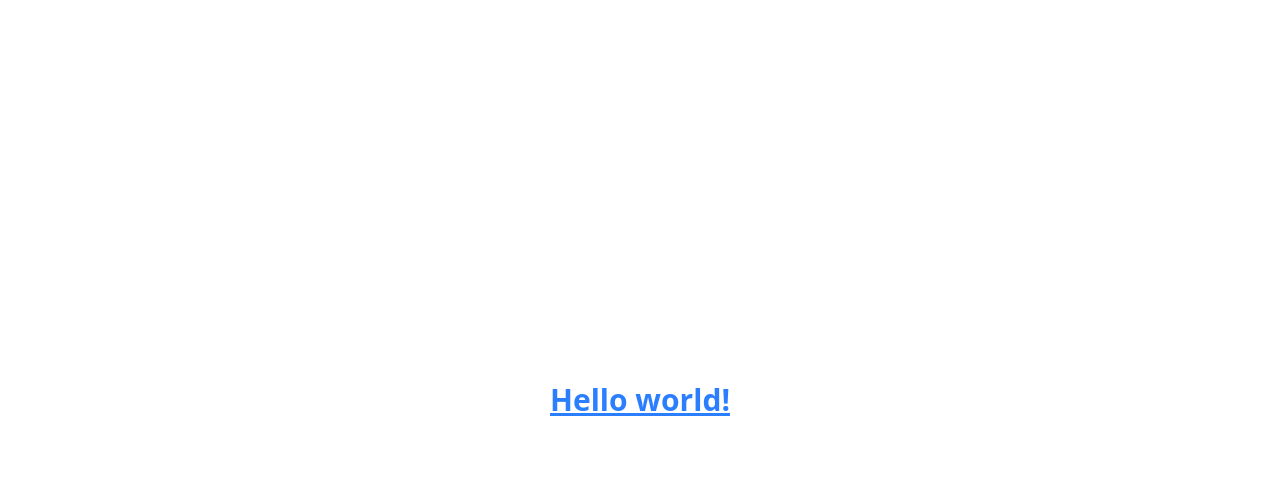
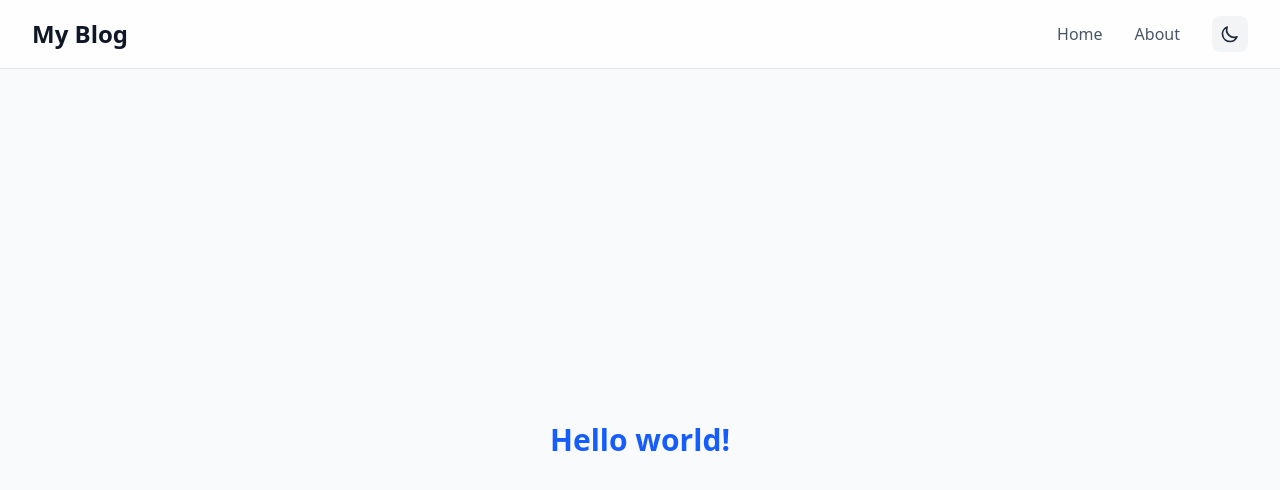
Before and after one commit to jihyukma123/blog, a React (Vite) app: page / in a window 1280 px wide. Shown: the top 490 px of the page. Built offline with nearby package versions, Linux system fonts and the light colour scheme.

Commit message:
add Header

```diff
--- a/src/App.tsx
+++ b/src/App.tsx
@@ -1,14 +1,20 @@
 import { ThemeProvider } from "./contexts/ThemeContext";
+import { Header } from "./components/Header";
 
 function App() {
   return (
     <ThemeProvider>
-      <div className="min-h-screen bg-white dark:bg-gray-900 text-gray-900 dark:text-gray-100 transition-colors duration-300">
-        <div className="flex items-center justify-center min-h-screen">
-          <h1 className="text-3xl font-bold underline text-blue-500 dark:text-blue-400">
-            Hello world!
-          </h1>
-        </div>
+      <div className="min-h-screen bg-gray-50 dark:bg-gray-950 text-gray-900 dark:text-gray-100 transition-colors duration-300">
+        <Header />
+
+        {/* Main Content - padding-top to account for fixed header */}
+        <main className="pt-20">
+          <div className="flex items-center justify-center min-h-[calc(100vh-5rem)]">
+            <h1 className="text-3xl font-bold text-blue-600 dark:text-blue-400">
+              Hello world!
+            </h1>
+          </div>
+        </main>
       </div>
     </ThemeProvider>
   );
--- /dev/null
+++ b/src/components/Header.tsx
@@ -0,0 +1,75 @@
+import { useTheme } from "../contexts/ThemeContext";
+
+export const Header = () => {
+  const { theme, toggleTheme } = useTheme();
+
+  return (
+    <header className="fixed top-0 left-0 right-0 z-50 bg-white/80 dark:bg-gray-900/80 backdrop-blur-md border-b border-gray-200 dark:border-gray-800 transition-colors duration-300">
+      <div className="max-w-7xl mx-auto px-8 py-4">
+        <div className="flex items-center justify-between">
+          {/* Logo / Name - Left */}
+          <h1 className="text-2xl font-bold text-gray-900 dark:text-gray-100">
+            My Blog
+          </h1>
+
+          {/* Navigation + Theme Toggle - Right */}
+          <div className="flex items-center space-x-8">
+            <nav className="flex items-center space-x-8">
+              <a
+                href="#home"
+                className="text-gray-600 dark:text-gray-400 hover:text-gray-900 dark:hover:text-gray-100 transition-colors font-medium"
+              >
+                Home
+              </a>
+              <a
+                href="#about"
+                className="text-gray-600 dark:text-gray-400 hover:text-gray-900 dark:hover:text-gray-100 transition-colors font-medium"
+              >
+                About
+              </a>
+            </nav>
+
+            {/* Theme Toggle Button */}
+            <button
+              onClick={toggleTheme}
+              className="p-2 rounded-lg bg-gray-100 dark:bg-gray-800 hover:bg-gray-200 dark:hover:bg-gray-700 transition-colors"
+              aria-label="Toggle theme"
+            >
+              {theme === "light" ? (
+                // Moon Icon (Dark mode)
+                <svg
+                  className="w-5 h-5 text-gray-800 dark:text-gray-200"
+                  fill="none"
+                  stroke="currentColor"
+                  viewBox="0 0 24 24"
+                >
+                  <path
+                    strokeLinecap="round"
+                    strokeLinejoin="round"
+                    strokeWidth={2}
+                    d="M20.354 15.354A9 9 0 018.646 3.646 9.003 9.003 0 0012 21a9.003 9.003 0 008.354-5.646z"
+                  />
+                </svg>
+              ) : (
+                // Sun Icon (Light mode)
+                <svg
+                  className="w-5 h-5 text-gray-800 dark:text-gray-200"
+                  fill="none"
+                  stroke="currentColor"
+                  viewBox="0 0 24 24"
+                >
+                  <path
+                    strokeLinecap="round"
+                    strokeLinejoin="round"
+                    strokeWidth={2}
+                    d="M12 3v1m0 16v1m9-9h-1M4 12H3m15.364 6.364l-.707-.707M6.343 6.343l-.707-.707m12.728 0l-.707.707M6.343 17.657l-.707.707M16 12a4 4 0 11-8 0 4 4 0 018 0z"
+                  />
+                </svg>
+              )}
+            </button>
+          </div>
+        </div>
+      </div>
+    </header>
+  );
+};
```
